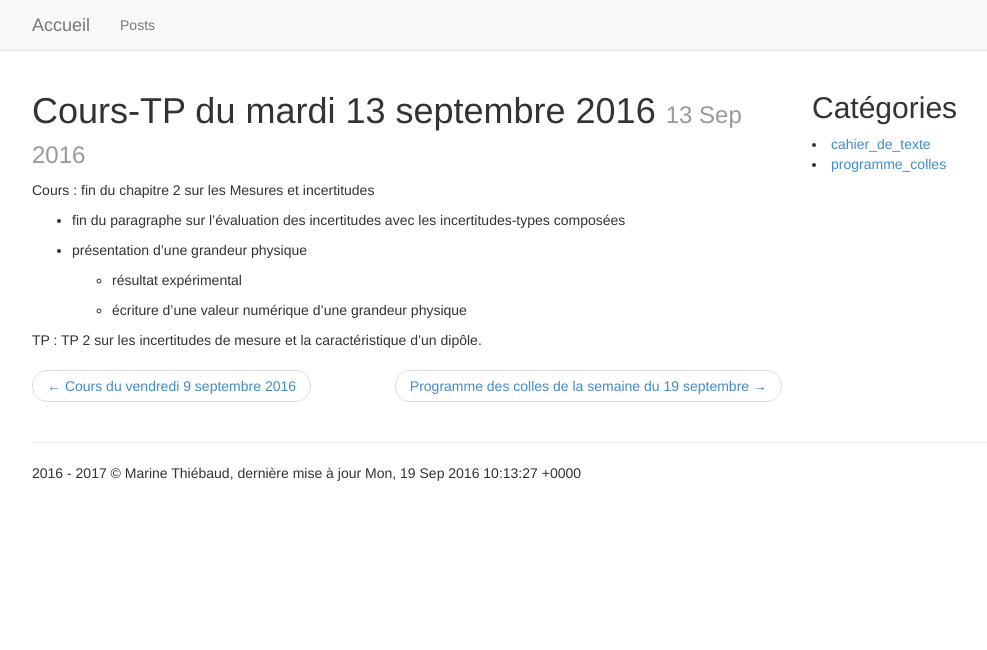
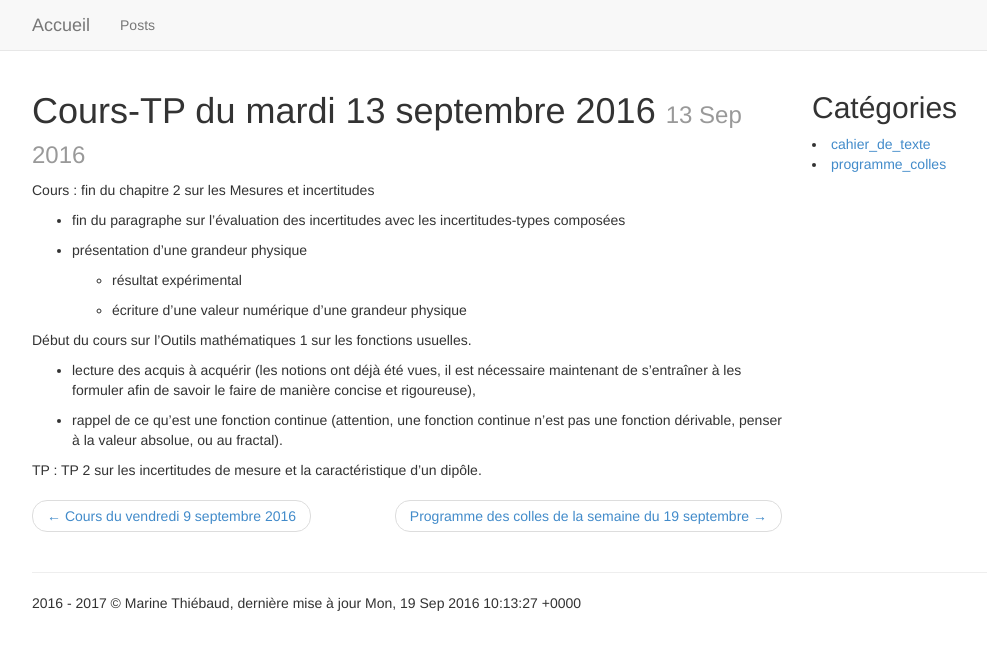
Before and after one commit to Marineflower/SitePCSI_Turgot, a Jekyll site: the page built from _posts/2016-09-13-courstp.md, in a window 1280 px wide. Shown: the top 650 px of the page, without its empty margins (38-1025 px from the left). Built offline with Jekyll 4.4.1, drawn with Linux system fonts in a browser that asks for light colours; nearby versions of some CDN libraries.

Commit message:
Complément sur la séance du mardi 13 sept

```diff
--- a/_posts/2016-09-13-courstp.md
+++ b/_posts/2016-09-13-courstp.md
@@ -14,4 +14,10 @@ Cours : fin du chapitre 2 sur les Mesures et incertitudes
 
     - écriture d'une valeur numérique d'une grandeur physique
 
+Début du cours sur l'Outils mathématiques 1 sur les fonctions usuelles.
+
+- lecture des acquis à acquérir (les notions ont déjà été vues, il est nécessaire maintenant de s'entraîner à les formuler afin de savoir le faire de manière concise et rigoureuse),
+
+- rappel de ce qu'est une fonction continue (attention, une fonction continue n'est pas une fonction dérivable, penser à la valeur absolue, ou au fractal).
+
 TP : TP 2 sur les incertitudes de mesure et la caractéristique d'un dipôle.
```
